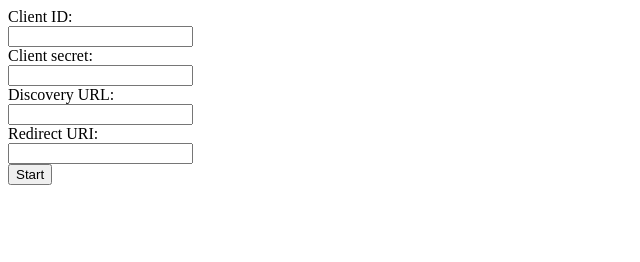
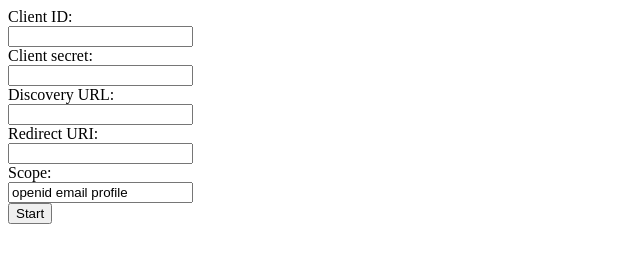
Before and after one commit to leplusorg/openid-connect-provider-debugger, a plain HTML site: page openid-connect-provider-debugger/index.html in a window 1280 px wide. Shown: the whole page, without its empty margins (0-640 px from the left). Drawn offline with Linux system fonts and the light colour scheme.

Commit message:
Support scope, logout, status (#95)
* feat: support custom scope

* feat: support showing the encoded id_token

* feat: adds support for logout and status

* docs: adds endpoint description

* feat: supports custom content_type

* Sacrifices to the linting gods

* Adding the new scope parameter to the UI

* More linting

* More linting.

---------

Co-authored-by: Thomas Leplus <thomasleplus@users.noreply.github.com>

```diff
--- a/openid-connect-provider-debugger/index.html
+++ b/openid-connect-provider-debugger/index.html
@@ -22,6 +22,13 @@
         id="oidc-redirect-uri"
         name="oidc_redirect_uri"
       /><br />
+      <label for="oidc_scope">Scope:</label><br />
+      <input
+        type="text"
+        id="oidc-scope"
+        name="oidc_scope"
+        value="openid email profile"
+      /><br />
       <input type="submit" value="Start" />
     </form>
   </body>
```
Also changed, not shown: 4 other files.
